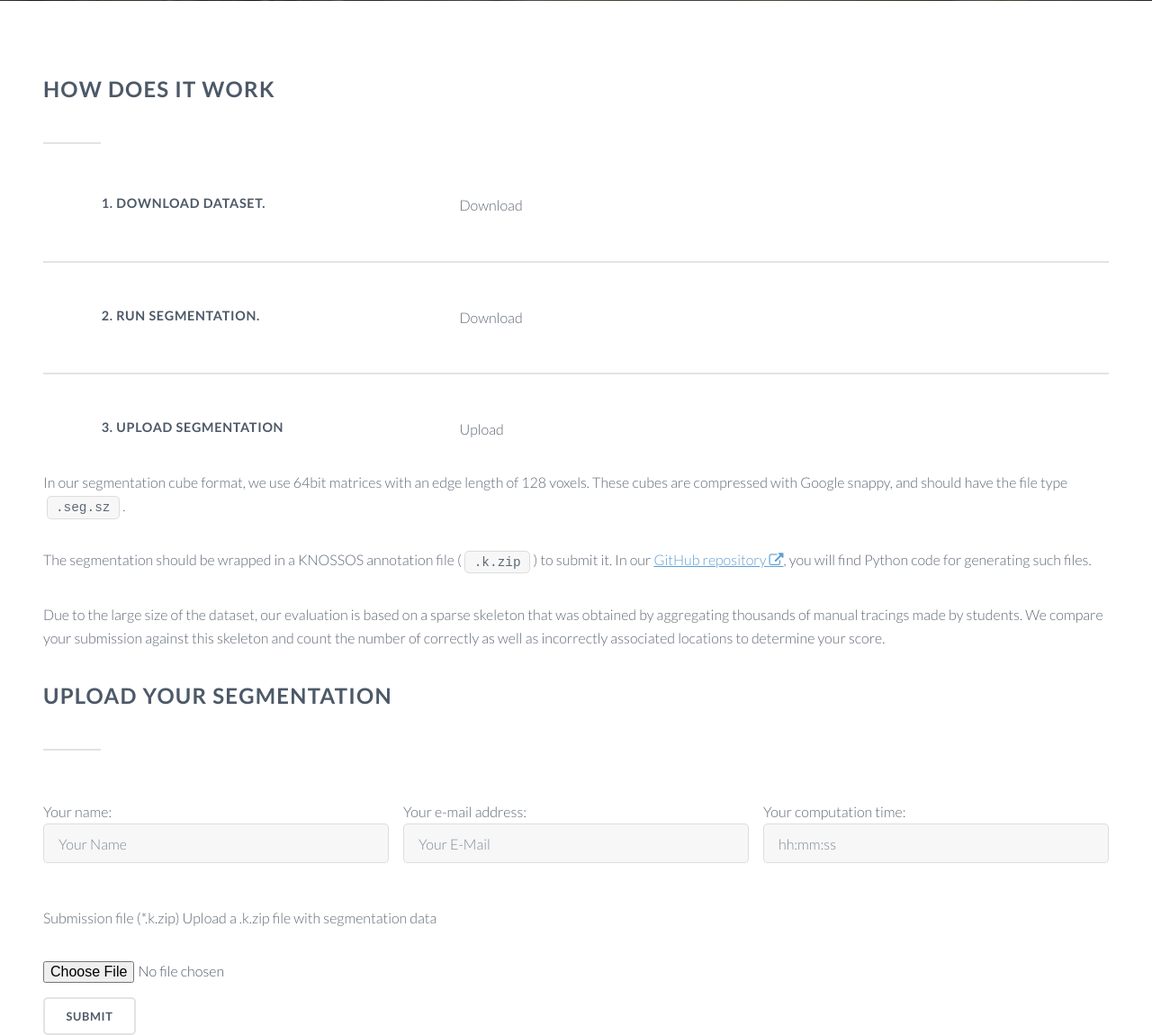
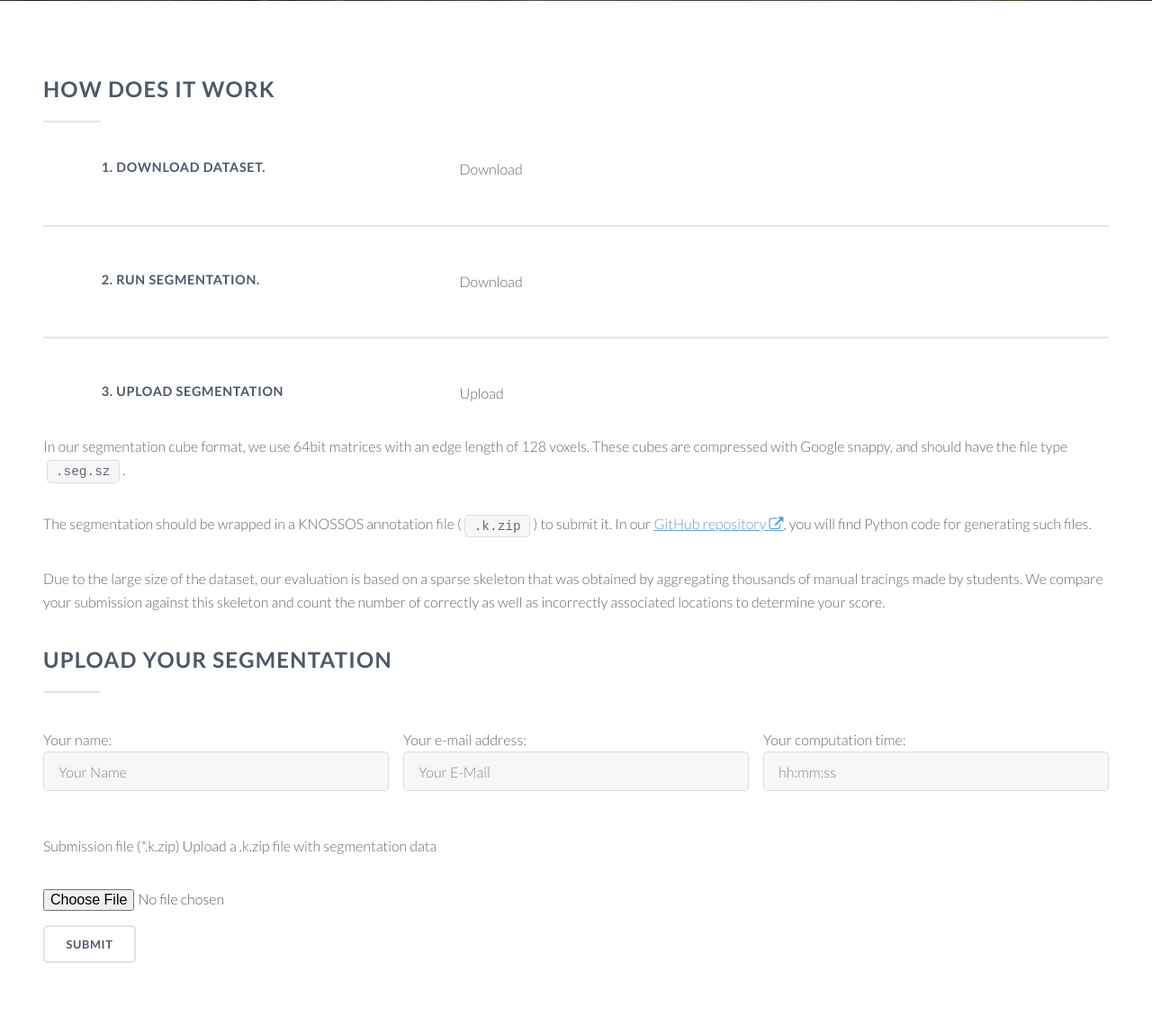
Before and after one commit to my-tien/brainpuzzler, a Django app: template challenge/templates/challenge/index.html in a window 1280 px wide. Shown: the part 559-1709 px from the top of the page at 90% size. Run offline with Django 3.2, Linux system fonts and the light colour scheme; the template is opened without the code that fills it: values that come from a table or form of the project are taken from there, others are empty; some libraries are stand-ins or nearby versions.

Commit message:
move static files into separate folder
so that they live inside a separate ``challenge'' folder in
``static_root''

```diff
--- a/challenge/static/css/main.css
+++ b/challenge/static/challenge/css/main.css
@@ -1890,9 +1890,11 @@ header h6 + p {
   margin-top: -0.6em;
   line-height: 1.5em; }
 header.major {
-  margin: 0 0 3em 0; }
+  margin: 0 0 2em 0; }
   header.major p {
     margin-bottom: 1em; }
+  header.major h1, header.major h2 {
+    margin-bottom: 0; }
   header.major:after {
     content: '';
     display: inline-block;
```
Also changed, not shown: challenge/static/challenge/css/font-awesome.min.css (renamed from challenge/static/css/font-awesome.min.css), challenge/static/challenge/css/images/overlay.png (renamed from challenge/static/css/images/overlay.png), challenge/static/challenge/fonts/FontAwesome.otf (renamed from challenge/static/fonts/FontAwesome.otf), challenge/static/challenge/fonts/fontawesome-webfont.ttf (renamed from challenge/static/fonts/fontawesome-webfont.ttf), challenge/static/challenge/fonts/fontawesome-webfont.woff (renamed from challenge/static/fonts/fontawesome-webfont.woff), challenge/static/challenge/fonts/fontawesome-webfont.woff2 (renamed from challenge/static/fonts/fontawesome-webfont.woff2), challenge/static/challenge/images/MPI--logo.svg (renamed from challenge/static/images/MPI--logo.svg), challenge/static/challenge/images/banner.jpg (renamed from challenge/static/images/banner.jpg), challenge/static/challenge/js/jquery.min.js (renamed from challenge/static/js/jquery.min.js), challenge/static/challenge/js/main.js (renamed from challenge/static/js/main.js), challenge/static/challenge/js/skel.min.js (renamed from challenge/static/js/skel.min.js), 4 other files.
